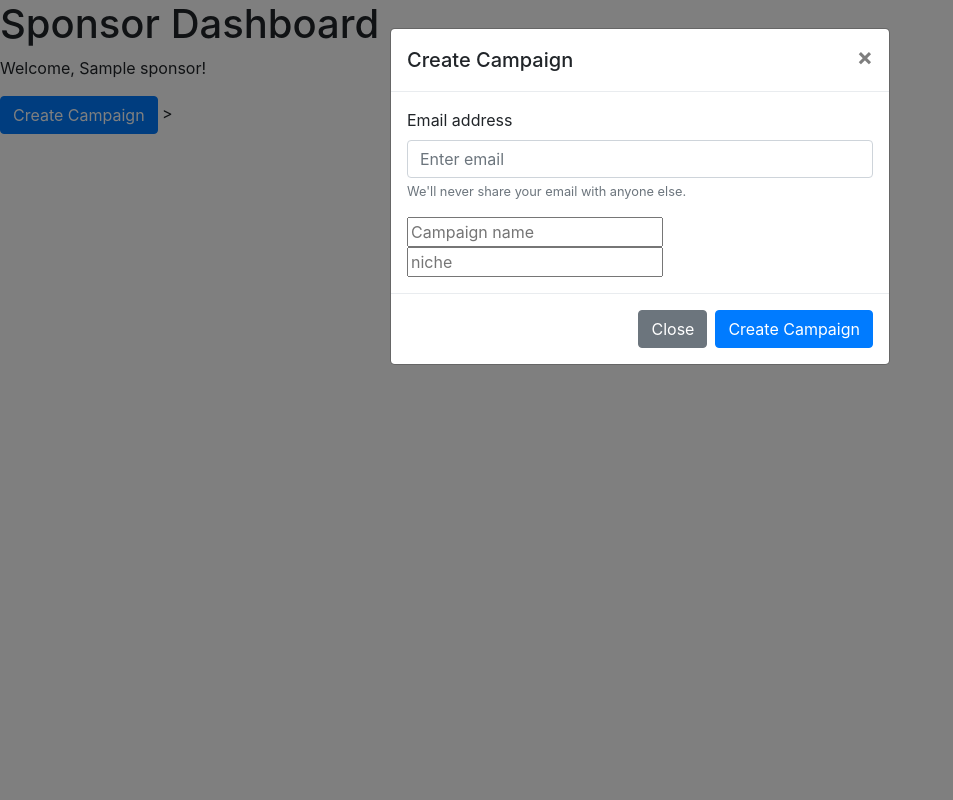
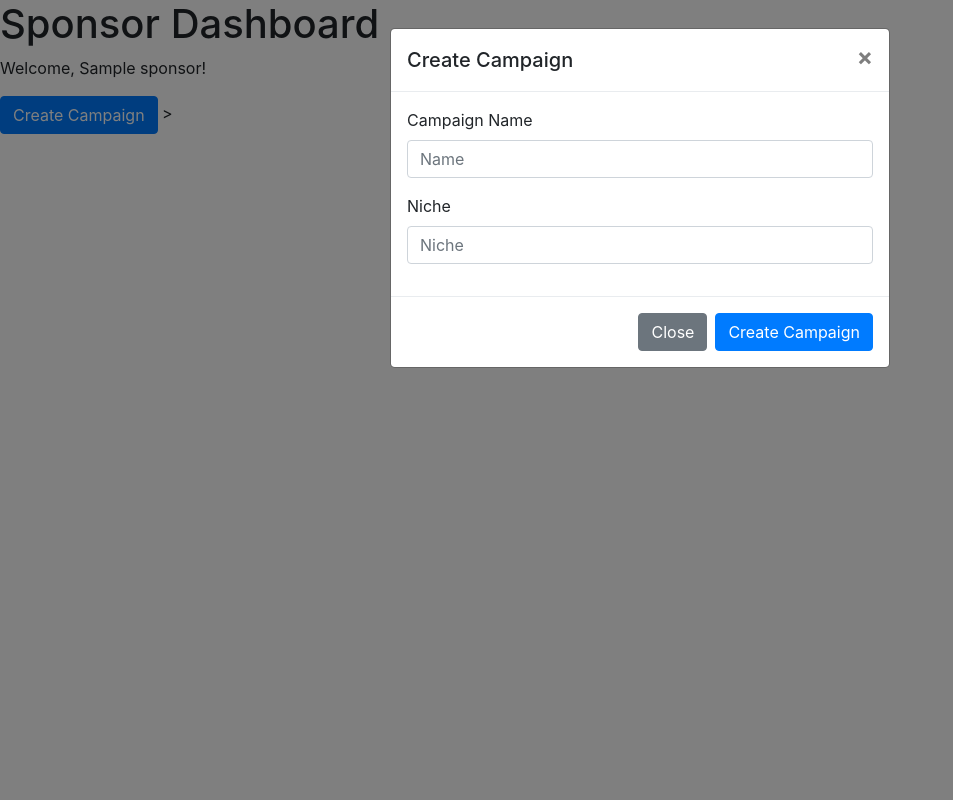
Before and after one commit to 23f1000385/mad1_bootcamp, a Flask app: page /sponsordashboard in a window 1280 px wide, after a click on "Create Campaign". Shown: the whole page, without its empty margins (0-953 px from the left). Run offline with Flask 3, Linux system fonts and the light colour scheme; the visitor is signed in with stand-in values (Sample User, id 1); tables that the repository leaves empty hold one stand-in row (values such as "Sample post").

Commit message:
Initial commit

```diff
--- a/templates/sponsordashboard.html
+++ b/templates/sponsordashboard.html
@@ -26,13 +26,14 @@
         <div class="modal-body">
                 <form action="/create_campaign" method="post">
                 <div class="form-group">
-                    <label for="exampleInputEmail1">Email address</label>
-                    <input type="email" class="form-control" id="exampleInputEmail1" aria-describedby="emailHelp" placeholder="Enter email">
-                    <small id="emailHelp" class="form-text text-muted">We'll never share your email with anyone else.</small>
+                    <label for="campaign_name">Campaign Name</label>
+                    <input type="text" class="form-control" placeholder="Name">
                 </div>
 
-                <input type="text" name="campaign_name" placeholder="Campaign name">
-                <input type="text" name="niche" placeholder="niche">
+                <div class="form-group">
+                    <label for="niche">Niche</label>
+                    <input type="text" class="form-control" placeholder="Niche">
+                </div>
 
         </div>
         <div class="modal-footer">
```
